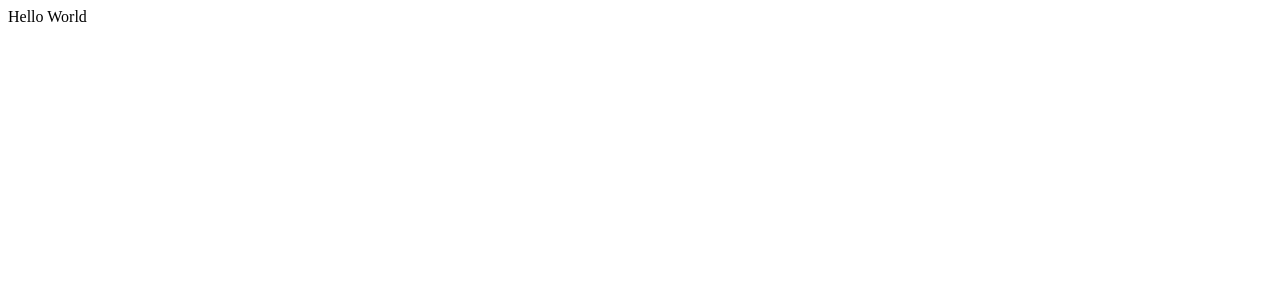
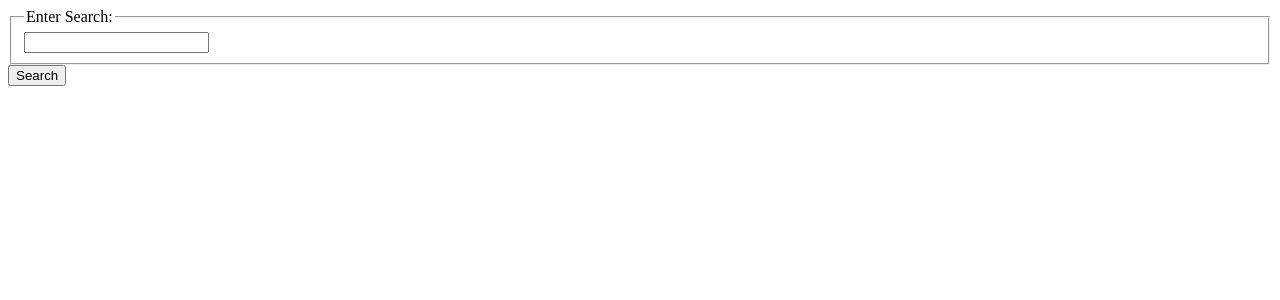
Before and after one commit to ppak10-archives/hexid, a Next.js app: page / in a window 1280 px wide. Shown: the top 300 px of the page. Built offline with nearby package versions, Linux system fonts and the light colour scheme.

Commit message:
Outlines search and download functionality.

```diff
--- /dev/null
+++ b/pages/_app.tsx
@@ -0,0 +1,13 @@
+/**
+ * _app.tsx
+ * App component.
+ */
+
+// Node Modules
+import type {AppProps} from 'next/app';
+
+export default function App({Component}: AppProps) {
+  return (
+    <Component />
+  );
+}
--- a/pages/index.tsx
+++ b/pages/index.tsx
@@ -3,10 +3,64 @@
  * Home page component.
  */
 
+// Node Modules
+import {useState} from 'react';
+
+// Constants
+const DISCOVERY_API_ROUTE = 'https://discovery-b.mainnet.audius.radar.tech/v1/full/search/autocomplete';
+const NODE_API_ROUTE = 'https://creatornode3.audius.co/ipfs';
+
 export default function Home() {
+  // Hooks
+  const [request, setRequest] = useState('');
+  const [data, setData] = useState({});
+
+  // Callbacks
+  const handleSubmit = async (e) => {
+    e.preventDefault();
+    const response = await fetch(`${DISCOVERY_API_ROUTE}?limit=3&offset=0&query=${request}`);
+    const data = await response.json();
+    console.log('data', data)
+    if (response.status === 200) {
+      setData(data.data);
+    }
+  };
+
+  const handleDownload = async (cid) => {
+    if (cid) {
+      const response = await fetch(`${NODE_API_ROUTE}/${cid}`);
+      const blob = await response.blob();
+      const url = window.URL.createObjectURL(blob);
+      const a = document.createElement('a');
+      a.href = url;
+      a.download = `${cid}.mp3`;
+      document.body.appendChild(a);
+      a.click();
+      a.remove();
+    }
+  };
+
+  // JSX
+  const trackListItemsJSX = data.tracks && data.tracks.map((track) => (
+    <li key={track.id}>
+      <h1>{track.title}</h1>
+      <p>{track.description}</p>
+      <button onClick={() => handleDownload(track.download.cid)}>Download</button>
+    </li>
+  ));
+
   return (
     <div>
-      Hello World
+      <form onSubmit={handleSubmit}>
+        <fieldset>
+          <legend>Enter Search:</legend>
+          <input value={request} onChange={(e) => setRequest(e.target.value)} />
+        </fieldset>
+        <button type="submit">Search</button>
+      </form>
+      <ul>
+        {trackListItemsJSX}
+      </ul>
     </div>
   );
 }
```
